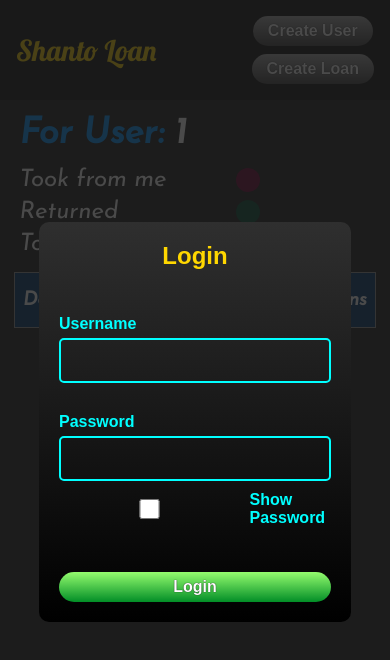
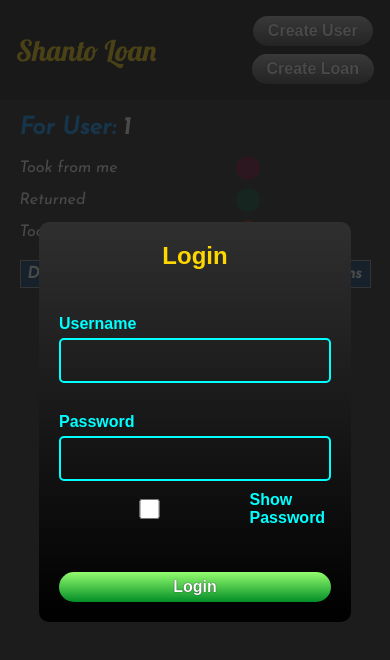
Before and after one commit to KRShanto/ShantoLoan, a Next.js app: page /1 in a window 390 px wide. Shown: the top 660 px of the page. Built offline with nearby package versions, Linux system fonts and the light colour scheme; a web font is replaced by a local one.

Commit message:
Fix responsiveness

```diff
--- a/components/Display.tsx
+++ b/components/Display.tsx
@@ -87,6 +87,7 @@ export default function Display() {
                   : "Not Returned :("}
               </td>
               <td className="options">
+                <div className="inner-options">
                   <button
                     className="return btn skyblue"
                     onClick={() => {
@@ -105,6 +106,7 @@ export default function Display() {
                   >
                     Delete
                   </PostButton>
+                </div>
               </td>
             </tr>
           ))}
--- a/styles/display.scss
+++ b/styles/display.scss
@@ -5,6 +5,10 @@ $gave: rgb(120, 46, 0);
 .display {
   font-family: "Josefin Sans", sans-serif;
   font-size: 1.5rem;
+  width: 100vw;
+  margin: 0 auto;
+  overflow: scroll;
+
   .user {
     width: 90vw;
     margin: 1rem auto;
@@ -53,7 +57,6 @@ $gave: rgb(120, 46, 0);
     margin: 1rem auto;
     width: 90vw;
     border-collapse: collapse;
-    overflow: hidden;
 
     th {
       border: 1px solid $white;
@@ -82,7 +85,7 @@ $gave: rgb(120, 46, 0);
       }
     }
 
-    .options {
+    .inner-options {
       display: flex;
       flex-direction: row;
       align-items: center;
@@ -96,3 +99,30 @@ $gave: rgb(120, 46, 0);
     }
   }
 }
+
+// make font-size smaller for mobile
+@media screen and (max-width: 700px) {
+  .display {
+    font-size: 1rem;
+
+    .loans {
+      th {
+        font-size: 1rem;
+        padding: 0.3rem;
+      }
+
+      td {
+        font-size: 0.8rem;
+        padding: 0.3rem;
+      }
+
+      .inner-options {
+        gap: 0.3rem;
+
+        button {
+          font-size: 0.8rem;
+        }
+      }
+    }
+  }
+}
```
Lines whose indentation alone changed are shown as unchanged.
